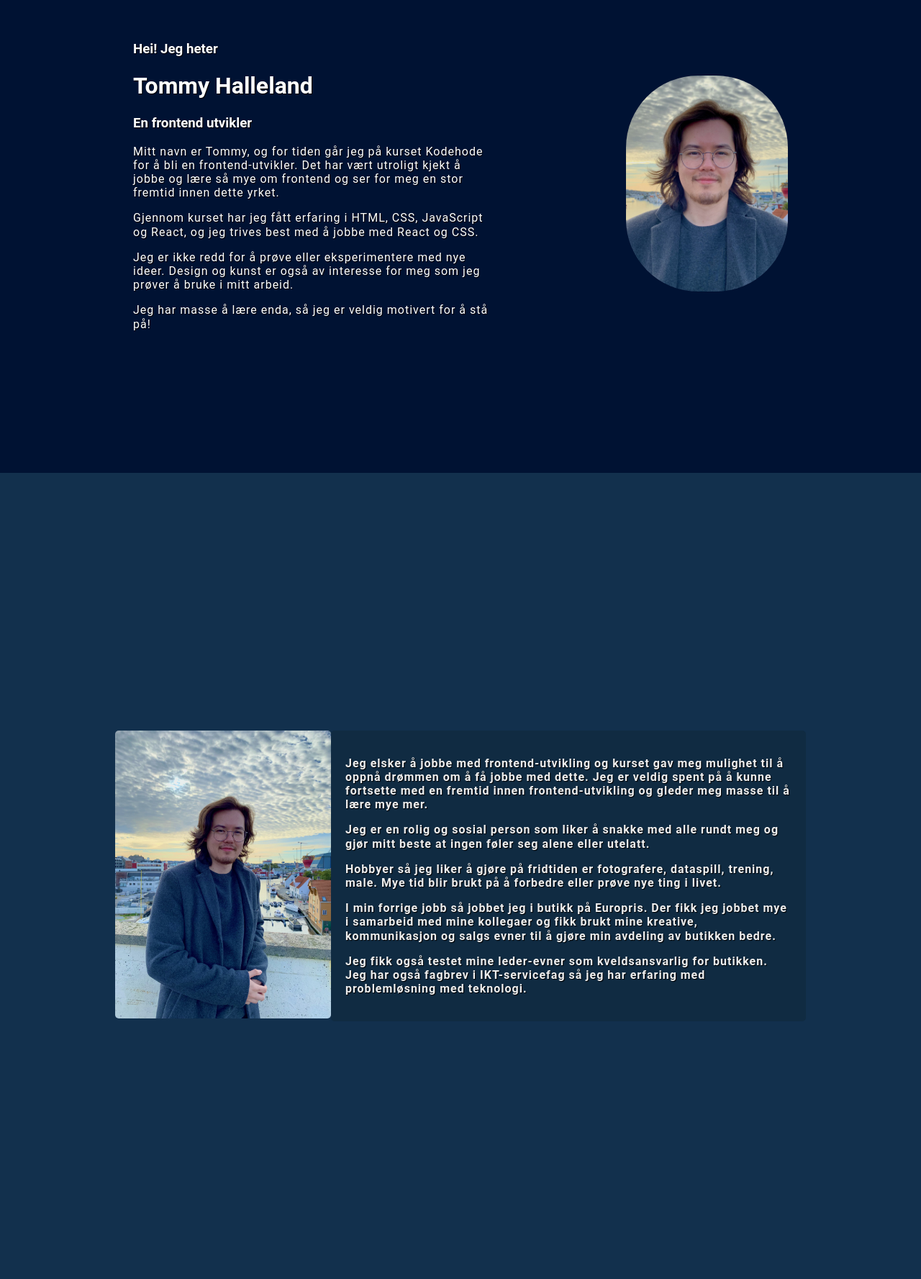
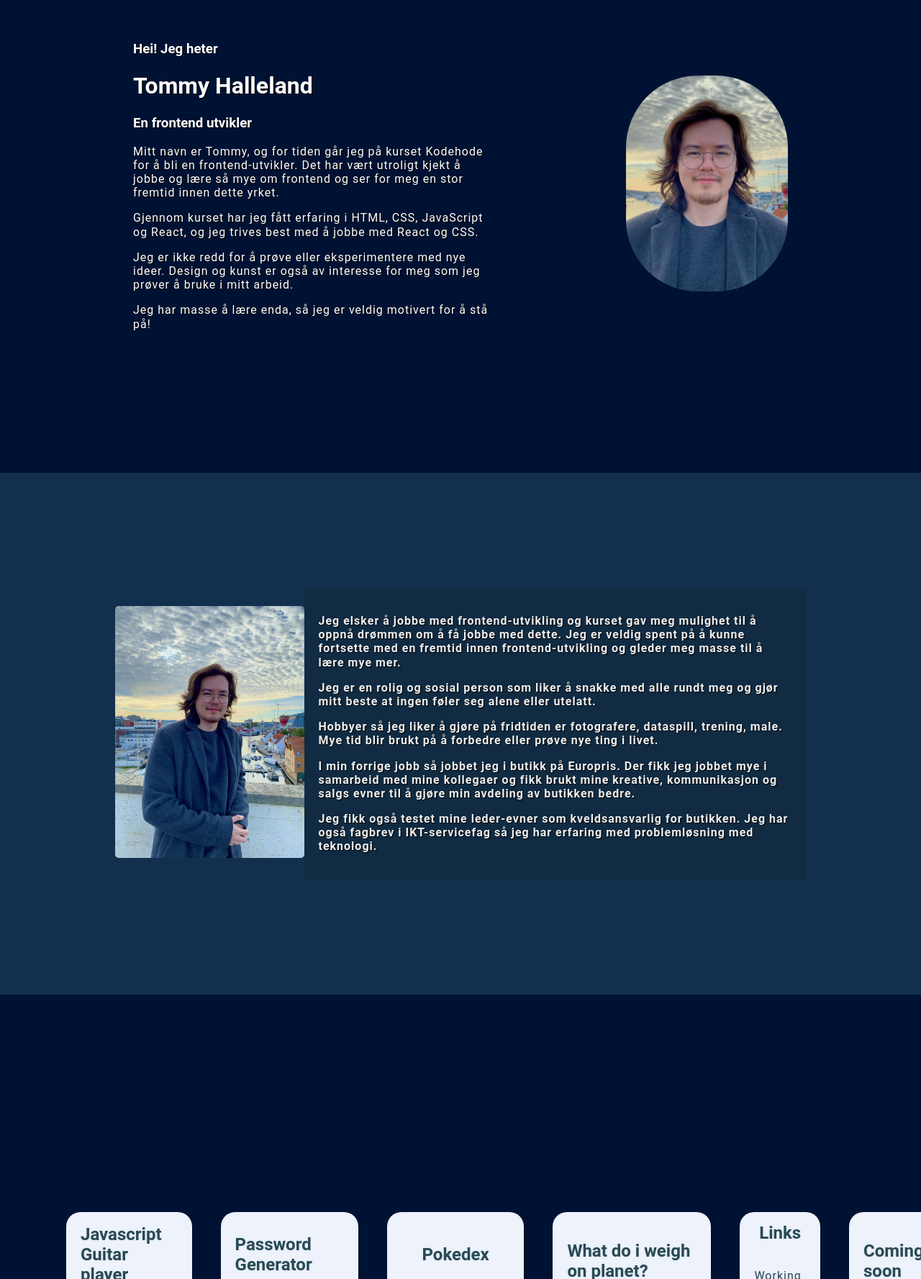
Before and after one commit to Tommyhh04/PortFolioTommy, a React (Vite) app in the folder Portfolio/: page / in a window 1280 px wide. Shown: the part 143-1920 px from the top of the page at 72% size. Built offline with nearby package versions, Linux system fonts and the light colour scheme.

Commit message:
testing some changes to the styling in about

```diff
--- a/Portfolio/src/Components/About/About.css
+++ b/Portfolio/src/Components/About/About.css
@@ -3,7 +3,7 @@
   display: flex;
   justify-content: center;
   background-color: #12304d;
-  height: 100vh;
+  height: auto;
   align-items: center;
   padding: 20vh;
 }
@@ -22,7 +22,7 @@
 /*Styles the profile image on the about section*/
 .About--profilepic {
   width: auto;
-  height: 400px;
+  height: 350px;
   border-radius: 5px;
 }
 
```
